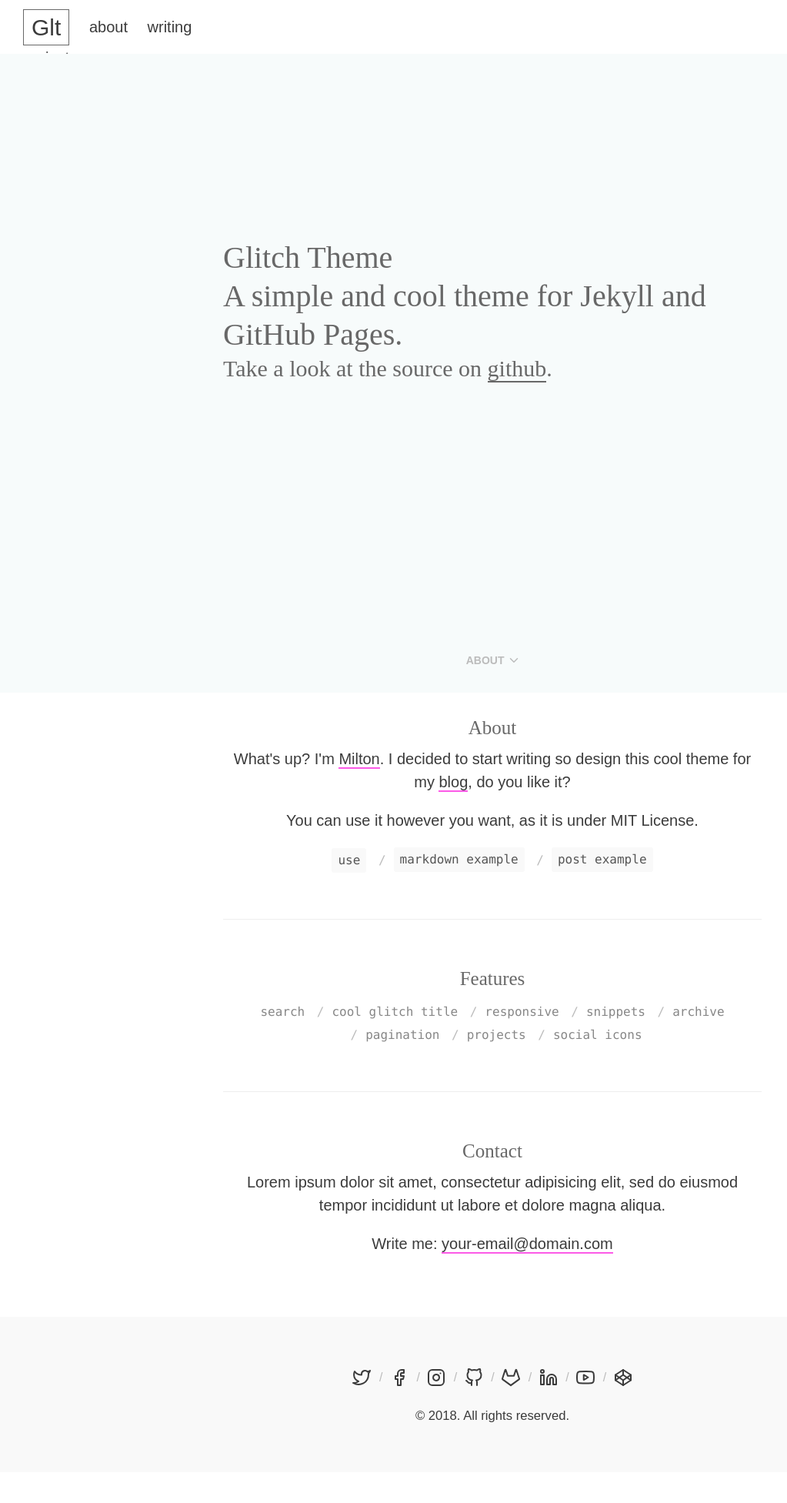
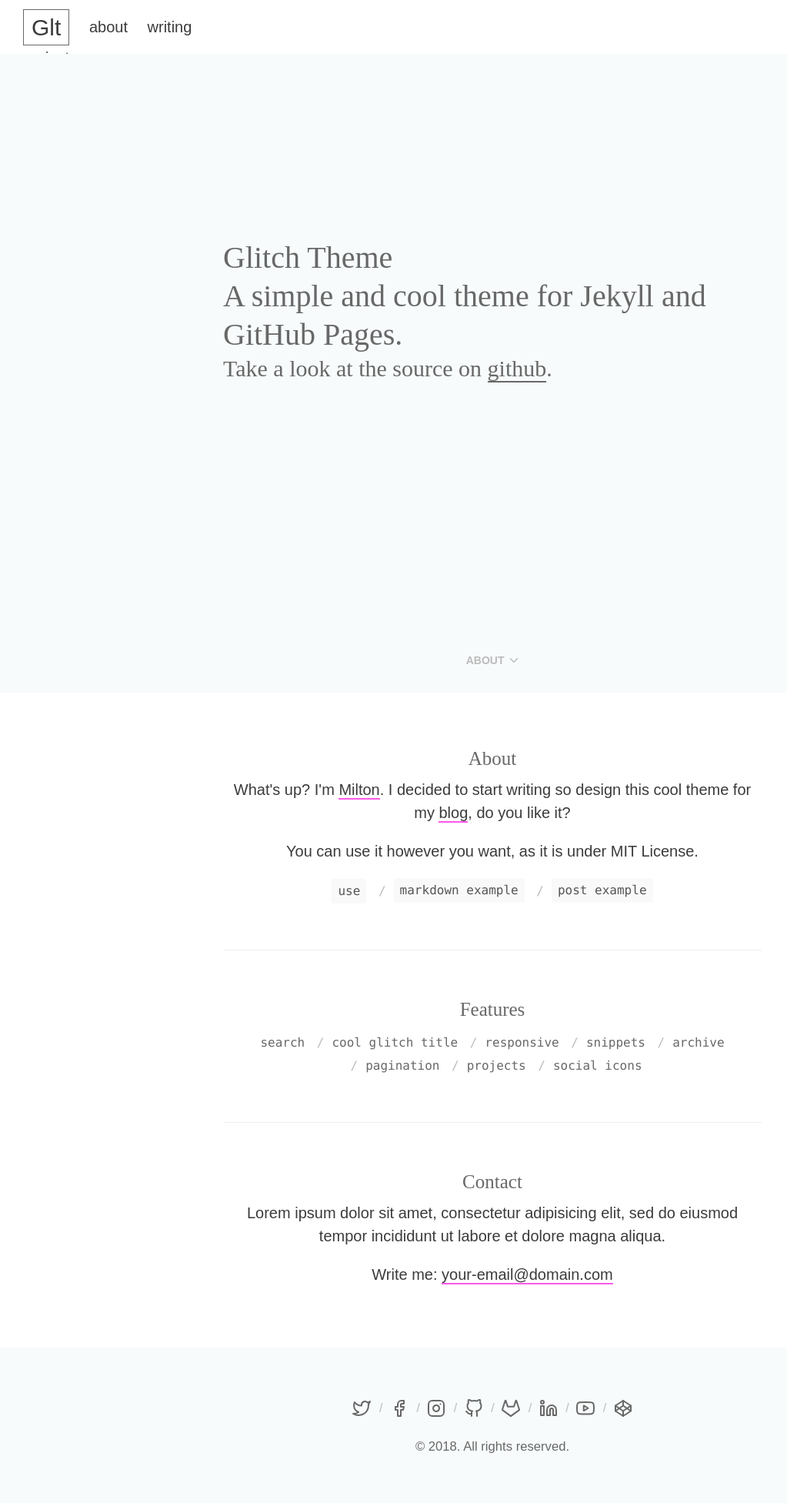
Before and after one commit to miltonparedes/glitch-jekyll, a Jekyll site: the page built from index.html, in a window 1280 px wide. Shown: the whole page at 77% size, without its empty margins (0-1023 px from the left). Built offline with Jekyll 4.4.1, drawn with Linux system fonts in a browser that asks for light colours; some web fonts are replaced; before the commit the page ends 1913 px from its top, so only the background shows below that.

Commit message:
footer and custom :heavy_check_mark:

```diff
--- a/_sass/glitch/_custom.scss
+++ b/_sass/glitch/_custom.scss
@@ -4,6 +4,10 @@
     min-width: 100%;
     height: calc(100vh - 70px);
     padding-top: calc((50vh - 70px) - 7rem)
+  }
+  .title{
+    font-weight: bold;
+    font-size: 2.2rem;
   }
   .glitch::after, .glitch::before{
     background: $body-bg-alter;
@@ -27,6 +31,9 @@
       vertical-align: middle;
     }
   }
+  #about{
+    padding-top: 2rem;
+  }
   h1, h2{
     margin: 0;
   }
@@ -46,7 +53,7 @@
       font-family: $code-font-family;
       padding: 0;
       font-size: .8rem;
-      color: $gray-2;
+      color: $gray-3;
       a{
         background-color: #f9f9f9;
         color: $li-link-color;
--- a/_sass/glitch/_footer.scss
+++ b/_sass/glitch/_footer.scss
@@ -1,9 +1,10 @@
 footer{
   min-width: 100% !important;
-  background: #f9f9f9;
+  background: $body-bg-alter;
   padding: 3rem;
   margin-top: 4rem;
   text-align: center;
+  color: $gray-3;
   ul{
     text-align: center;
     margin-bottom: 1rem;
```
